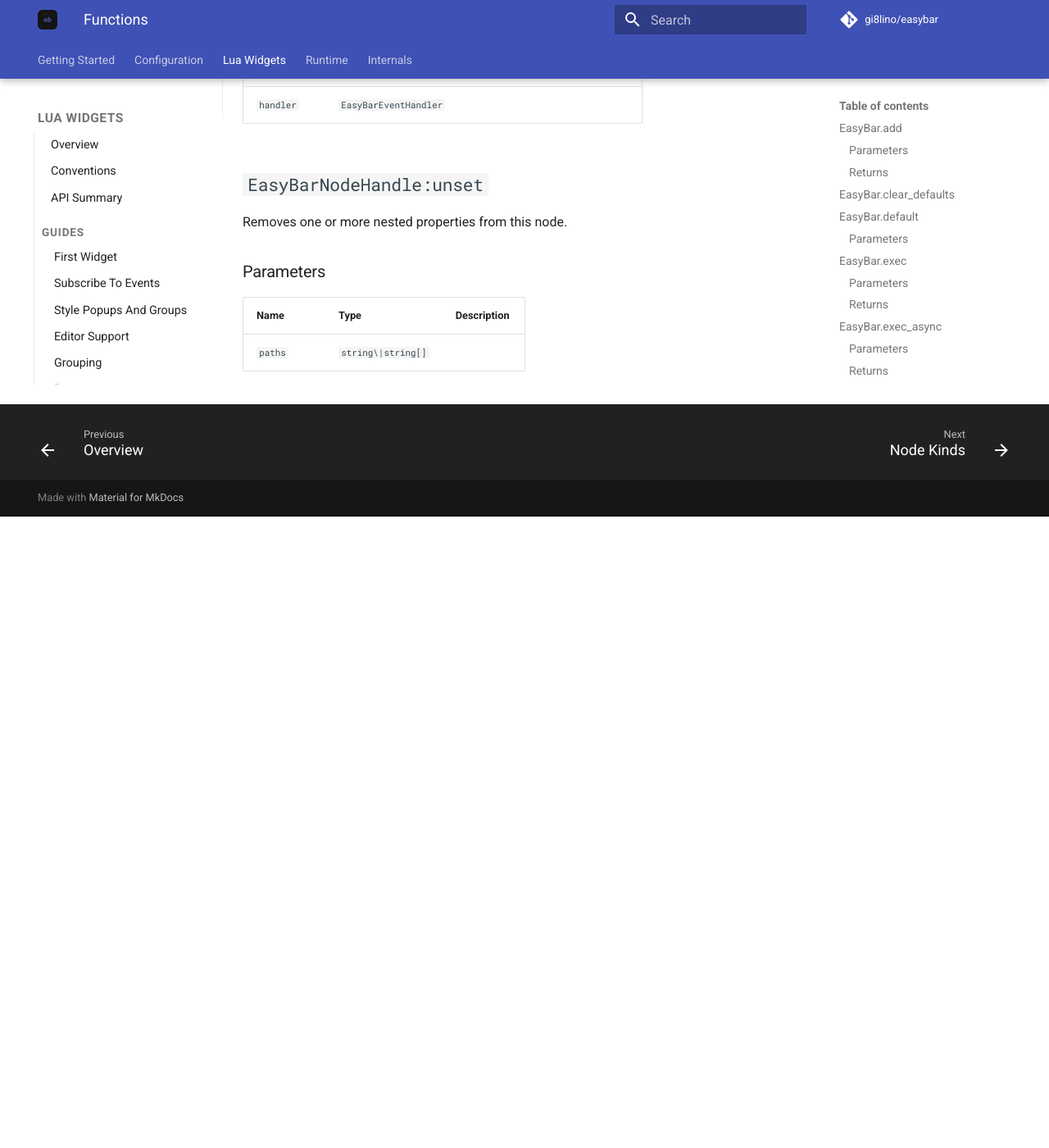
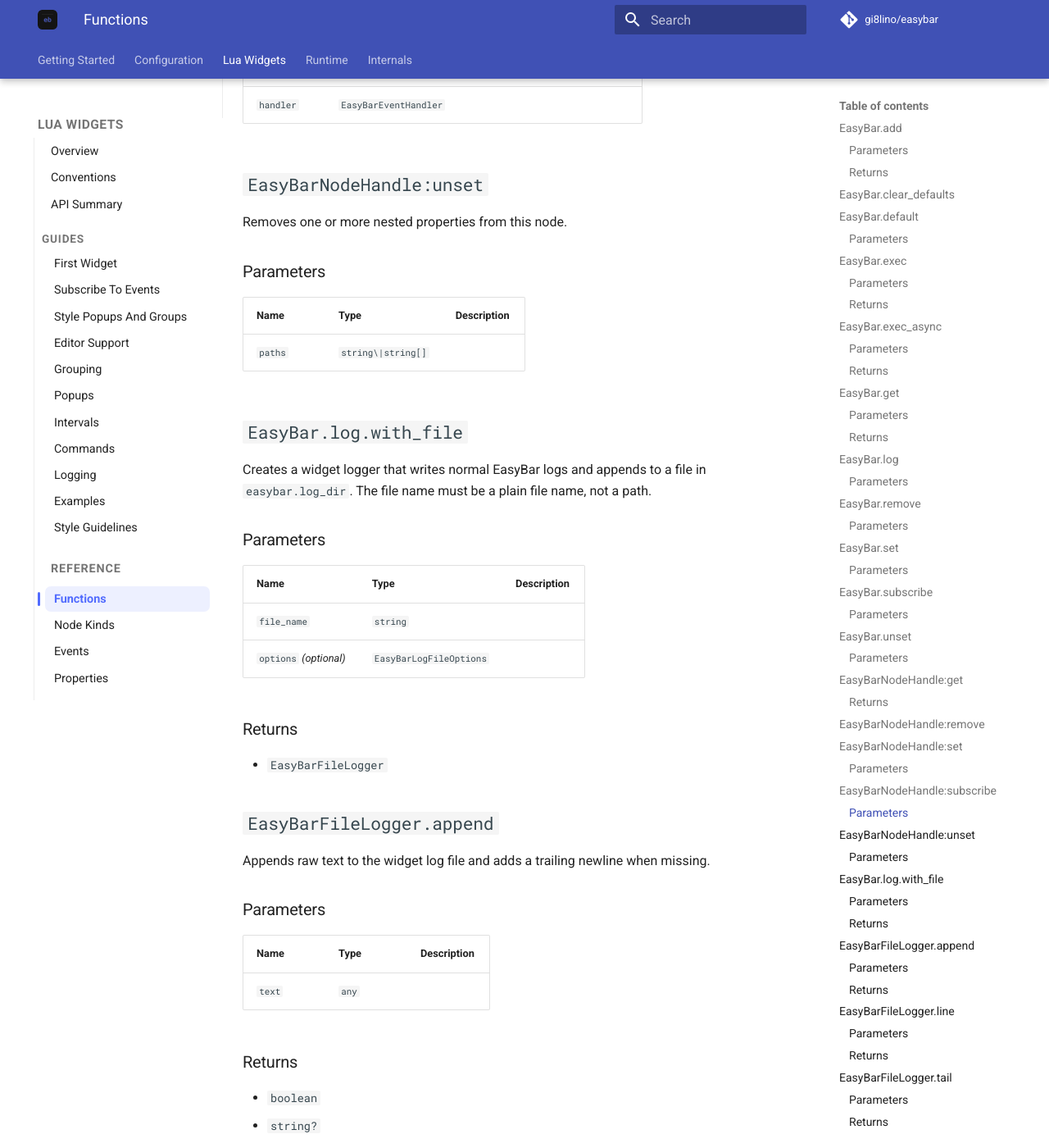
Before and after one commit to gi8lino/easybar, an MkDocs documentation site: the page built from docs/content/lua/reference/functions.md, in a window 1280 px wide and 1400 px high, scrolled down 5318 px. Shown: the whole window at 82% size. Built offline with MkDocs 1.6.1 and Material for MkDocs 9.7.7, drawn with Linux system fonts in a browser that asks for light colours; comment, search, counter and statistics services are not loaded; before the commit the page ends 5948 px from its top, so only the background shows below that; some of the changed text lies outside the part shown.

Commit message:
feat(lua): add file-backed widget loggers

```diff
--- a/docs/content/lua/reference/functions.md
+++ b/docs/content/lua/reference/functions.md
@@ -2,6 +2,7 @@
 This file is generated by scripts/generate/lua_reference_docs.py.
 Do not edit this file by hand. Update the LuaLS stub instead.
 -->
+
 
 # Functions
 
@@ -13,11 +14,11 @@ Creates one EasyBar node and returns its handle. Use `easybar.kind.item` for sim
 
 ### Parameters
 
-| Name                 | Type               | Description |
-| -------------------- | ------------------ | ----------- |
-| `kind`               | `EasyBarKind`      |             |
-| `id`                 | `string`           |             |
-| `props` _(optional)_ | `EasyBarNodeProps` |             |
+| Name | Type | Description |
+| ---- | ---- | ----------- |
+| `kind` | `EasyBarKind` |  |
+| `id` | `string` |  |
+| `props` _(optional)_ | `EasyBarNodeProps` |  |
 
 ### Returns
 
@@ -33,9 +34,9 @@ Sets per-widget default properties for future `easybar.add(...)` calls. Defaults
 
 ### Parameters
 
-| Name    | Type               | Description |
-| ------- | ------------------ | ----------- |
-| `props` | `EasyBarNodeProps` |             |
+| Name | Type | Description |
+| ---- | ---- | ----------- |
+| `props` | `EasyBarNodeProps` |  |
 
 ## `EasyBar.exec`
 
@@ -43,10 +44,10 @@ Runs one shell command. Returns trimmed command output and exit code.
 
 ### Parameters
 
-| Name                   | Type                    | Description |
-| ---------------------- | ----------------------- | ----------- |
-| `command`              | `string`                |             |
-| `options` _(optional)_ | `EasyBarCommandOptions` |             |
+| Name | Type | Description |
+| ---- | ---- | ----------- |
+| `command` | `string` |  |
+| `options` _(optional)_ | `EasyBarCommandOptions` |  |
 
 ### Returns
 
@@ -59,11 +60,11 @@ Runs one shell command in the background. The callback receives trimmed output a
 
 ### Parameters
 
-| Name       | Type                                      | Description |
-| ---------- | ----------------------------------------- | ----------- |
-| `command`  | `string`                                  |             |
-| `options`  | `EasyBarCommandOptions\|nil`              |             |
-| `callback` | `fun(output: string, code: integer): any` |             |
+| Name | Type | Description |
+| ---- | ---- | ----------- |
+| `command` | `string` |  |
+| `options` | `EasyBarCommandOptions\|nil` |  |
+| `callback` | `fun(output: string, code: integer): any` |  |
 
 ### Returns
 
@@ -75,9 +76,9 @@ Returns a copy of one existing node's current property table.
 
 ### Parameters
 
-| Name | Type     | Description |
-| ---- | -------- | ----------- |
-| `id` | `string` |             |
+| Name | Type | Description |
+| ---- | ---- | ----------- |
+| `id` | `string` |  |
 
 ### Returns
 
@@ -89,10 +90,10 @@ Writes one widget-scoped log line to the EasyBar host logger. Supported levels a
 
 ### Parameters
 
-| Name    | Type                   | Description |
-| ------- | ---------------------- | ----------- |
-| `level` | `EasyBarLevel\|string` |             |
-| `...`   | `any`                  |             |
+| Name | Type | Description |
+| ---- | ---- | ----------- |
+| `level` | `EasyBarLevel\|string` |  |
+| `...` | `any` |  |
 
 ## `EasyBar.remove`
 
@@ -100,9 +101,9 @@ Removes one existing node and all of its descendants by id.
 
 ### Parameters
 
-| Name | Type     | Description |
-| ---- | -------- | ----------- |
-| `id` | `string` |             |
+| Name | Type | Description |
+| ---- | ---- | ----------- |
+| `id` | `string` |  |
 
 ## `EasyBar.set`
 
@@ -110,10 +111,10 @@ Merges properties into one existing node by id.
 
 ### Parameters
 
-| Name    | Type               | Description |
-| ------- | ------------------ | ----------- |
-| `id`    | `string`           |             |
-| `props` | `EasyBarNodeProps` |             |
+| Name | Type | Description |
+| ---- | ---- | ----------- |
+| `id` | `string` |  |
+| `props` | `EasyBarNodeProps` |  |
 
 ## `EasyBar.subscribe`
 
@@ -121,11 +122,11 @@ Subscribes one existing node to one or more event tokens by id.
 
 ### Parameters
 
-| Name      | Type                                     | Description |
-| --------- | ---------------------------------------- | ----------- |
-| `id`      | `string`                                 |             |
-| `events`  | `EasyBarEventToken\|EasyBarEventToken[]` |             |
-| `handler` | `EasyBarEventHandler`                    |             |
+| Name | Type | Description |
+| ---- | ---- | ----------- |
+| `id` | `string` |  |
+| `events` | `EasyBarEventToken\|EasyBarEventToken[]` |  |
+| `handler` | `EasyBarEventHandler` |  |
 
 ## `EasyBar.unset`
 
@@ -133,10 +134,10 @@ Removes one or more nested properties from one existing node by id.
 
 ### Parameters
 
-| Name    | Type               | Description |
-| ------- | ------------------ | ----------- |
-| `id`    | `string`           |             |
-| `paths` | `string\|string[]` |             |
+| Name | Type | Description |
+| ---- | ---- | ----------- |
+| `id` | `string` |  |
+| `paths` | `string\|string[]` |  |
 
 ## `EasyBarNodeHandle:get`
 
@@ -156,9 +157,9 @@ Merges properties into this node.
 
 ### Parameters
 
-| Name    | Type               | Description |
-| ------- | ------------------ | ----------- |
-| `props` | `EasyBarNodeProps` |             |
+| Name | Type | Description |
+| ---- | ---- | ----------- |
+| `props` | `EasyBarNodeProps` |  |
 
 ## `EasyBarNodeHandle:subscribe`
 
@@ -166,10 +167,10 @@ Subscribes this node to one or more event tokens. Interaction belongs to this no
 
 ### Parameters
 
-| Name      | Type                                     | Description |
-| --------- | ---------------------------------------- | ----------- |
-| `events`  | `EasyBarEventToken\|EasyBarEventToken[]` |             |
-| `handler` | `EasyBarEventHandler`                    |             |
+| Name | Type | Description |
+| ---- | ---- | ----------- |
+| `events` | `EasyBarEventToken\|EasyBarEventToken[]` |  |
+| `handler` | `EasyBarEventHandler` |  |
 
 ## `EasyBarNodeHandle:unset`
 
@@ -177,6 +178,80 @@ Removes one or more nested properties from this node.
 
 ### Parameters
 
-| Name    | Type               | Description |
-| ------- | ------------------ | ----------- |
-| `paths` | `string\|string[]` |             |
+| Name | Type | Description |
+| ---- | ---- | ----------- |
+| `paths` | `string\|string[]` |  |
+
+## `EasyBar.log.with_file`
+
+Creates a widget logger that writes normal EasyBar logs and appends to a file in `easybar.log_dir`. The file name must be a plain file name, not a path.
+
+### Parameters
+
+| Name | Type | Description |
+| ---- | ---- | ----------- |
+| `file_name` | `string` |  |
+| `options` _(optional)_ | `EasyBarLogFileOptions` |  |
+
+### Returns
+
+- `EasyBarFileLogger`
+
+## `EasyBarFileLogger.append`
+
+Appends raw text to the widget log file and adds a trailing newline when missing.
+
+### Parameters
+
+| Name | Type | Description |
+| ---- | ---- | ----------- |
+| `text` | `any` |  |
+
+### Returns
+
+- `boolean`
+- `string?`
+
+## `EasyBarFileLogger.line`
+
+Appends one line to the widget log file.
+
+### Parameters
+
+| Name | Type | Description |
+| ---- | ---- | ----------- |
+| `text` | `any` |  |
+
+### Returns
+
+- `boolean`
+- `string?`
+
+## `EasyBarFileLogger.tail`
+
+Returns the newest log lines as one newline-delimited string.
+
+### Parameters
+
+| Name | Type | Description |
+| ---- | ---- | ----------- |
+| `limit` | `integer` |  |
+
+### Returns
+
+- `string`
+
+## `EasyBarFileLogger.trim`
+
+Keeps only the newest log lines in the widget log file.
+
+### Parameters
+
+| Name | Type | Description |
+| ---- | ---- | ----------- |
+| `limit` | `integer` |  |
+
+### Returns
+
+- `boolean`
+- `string?`
```
Also changed, not shown: docs/content/internals/lua-runtime/logging.md (+19 -0 lines), docs/content/lua/api-summary.md (+2 -0 lines), docs/content/lua/guides/logging.md (+30 -0 lines), 5 other files.
